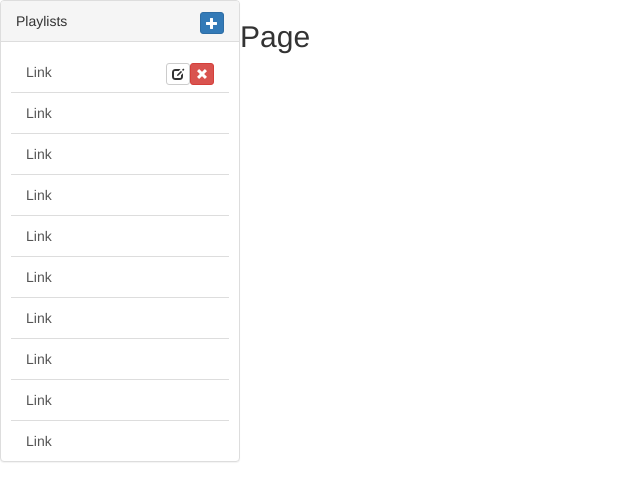
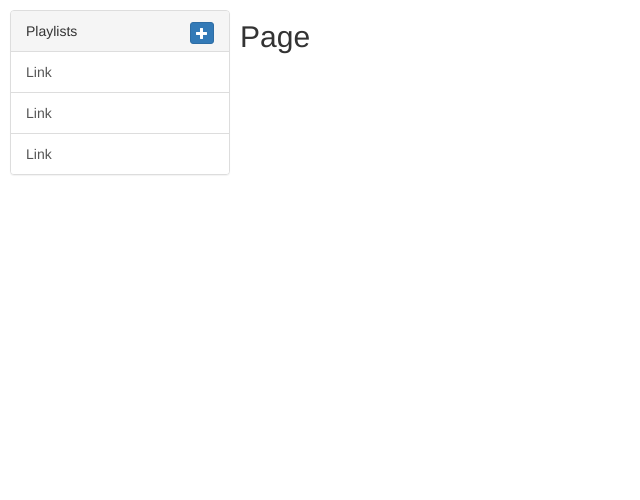
Before and after one commit to ilyaivanov/css-playground, a plain HTML site: page playlists.html in a window 1280 px wide. Shown: the whole page, without its empty margins (0-640 px from the left). Drawn offline with nearby package versions, Linux system fonts and the light colour scheme.

Commit message:
Make button visible only on hover on playlist

```diff
--- a/playlists.css
+++ b/playlists.css
@@ -9,6 +9,15 @@
     padding-left: 255px;
     z-index: 0;
 }
-.list-group{
+
+.panel{
     margin: 10px;
 }
+
+.playlist-btn{
+    visibility: hidden;
+}
+
+.list-group-item:hover .playlist-btn{
+    visibility: visible;
+}
--- a/playlists.html
+++ b/playlists.html
@@ -22,22 +22,29 @@
                     </div>
                     <div class="list-group">
                         <a href="#" class="list-group-item">Link
-                            <p class="pull-right">
+                            <p class="pull-right playlist-btn">
                                 <button type="button" class="btn btn-default btn-xs btn-danger glyphicon glyphicon-remove" data-toggle="offcanvas"></button>
                             </p>
-                            <p class="pull-right">
+                            <p class="pull-right playlist-btn">
                                 <button type="button" class="btn btn-default btn-xs glyphicon glyphicon-edit" data-toggle="offcanvas"></button>
                             </p>
                         </a>
-                        <a href="#" class="list-group-item">Link</a>
-                        <a href="#" class="list-group-item">Link</a>
-                        <a href="#" class="list-group-item">Link</a>
-                        <a href="#" class="list-group-item">Link</a>
-                        <a href="#" class="list-group-item">Link</a>
-                        <a href="#" class="list-group-item">Link</a>
-                        <a href="#" class="list-group-item">Link</a>
-                        <a href="#" class="list-group-item">Link</a>
-                        <a href="#" class="list-group-item">Link</a>
+                        <a href="#" class="list-group-item">Link
+                            <p class="pull-right playlist-btn">
+                                <button type="button" class="btn btn-default btn-xs btn-danger glyphicon glyphicon-remove" data-toggle="offcanvas"></button>
+                            </p>
+                            <p class="pull-right playlist-btn">
+                                <button type="button" class="btn btn-default btn-xs glyphicon glyphicon-edit" data-toggle="offcanvas"></button>
+                            </p>
+                        </a>
+                        <a href="#" class="list-group-item">Link
+                            <p class="pull-right playlist-btn">
+                                <button type="button" class="btn btn-default btn-xs btn-danger glyphicon glyphicon-remove" data-toggle="offcanvas"></button>
+                            </p>
+                            <p class="pull-right playlist-btn">
+                                <button type="button" class="btn btn-default btn-xs glyphicon glyphicon-edit" data-toggle="offcanvas"></button>
+                            </p>
+                        </a>
                     </div>
                 </div>
             </div>
```
